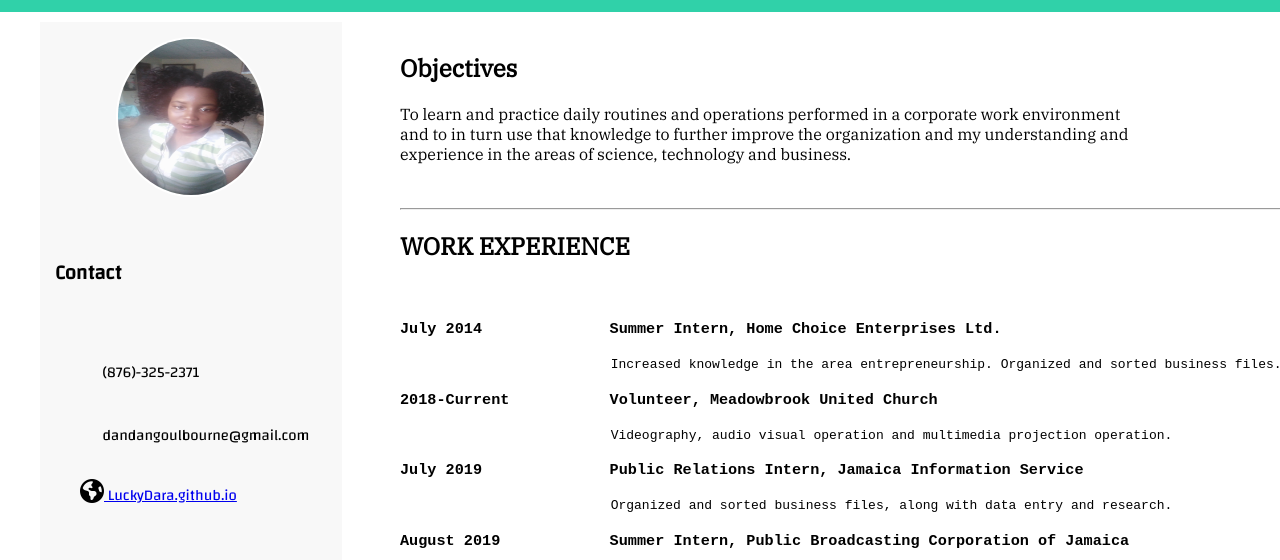
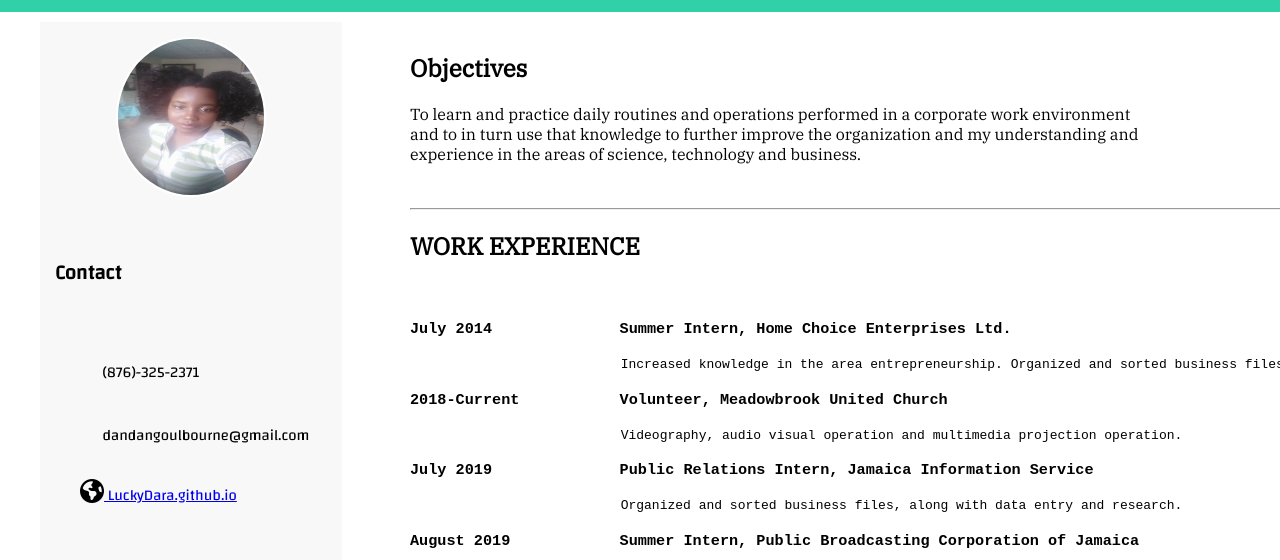
Before and after one commit to LuckyDara/Danielle-Goublourne-s-Resume, a plain HTML site: page index.html in a window 1280 px wide. Shown: the part 188-748 px from the top of the page. Drawn offline with Linux system fonts and the light colour scheme; a web font is replaced by a local one.

Commit message:
Update style.css

```diff
--- a/style.css
+++ b/style.css
@@ -49,7 +49,7 @@
     "side content";
   grid-template-columns: 350px 3fr 350px;
   grid-template-rows: auto 3fr auto;
-  grid-gap: 50px;
+  grid-gap: 60px;
   height: 100%;
   }
   main {
```
